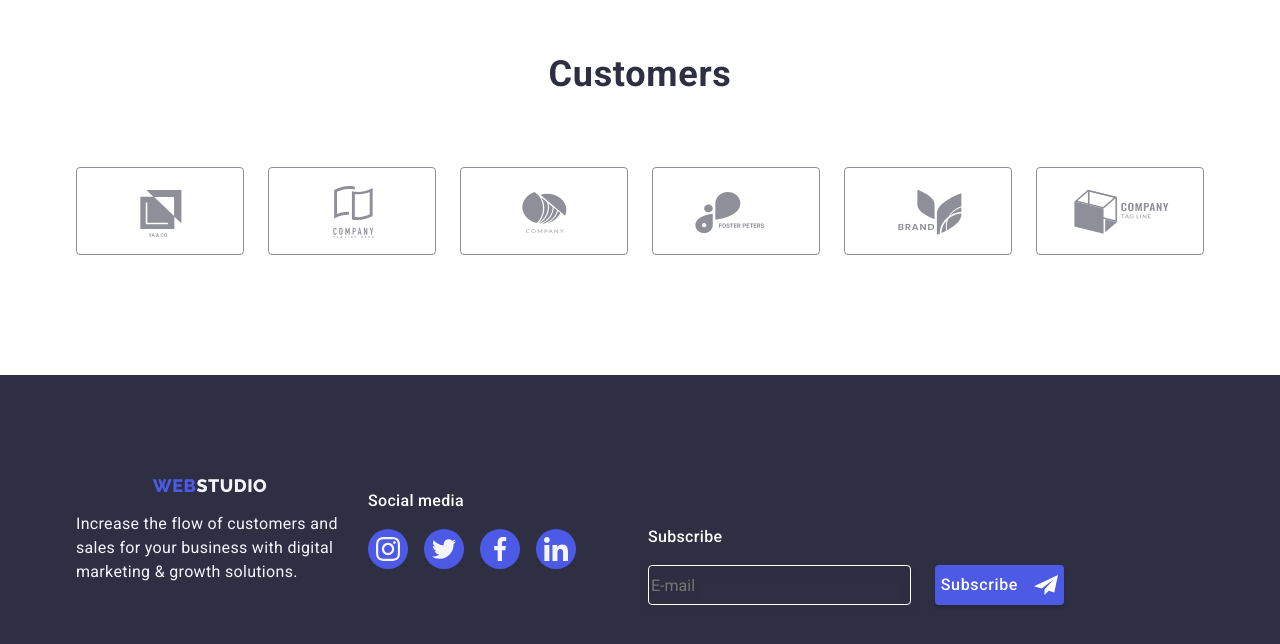
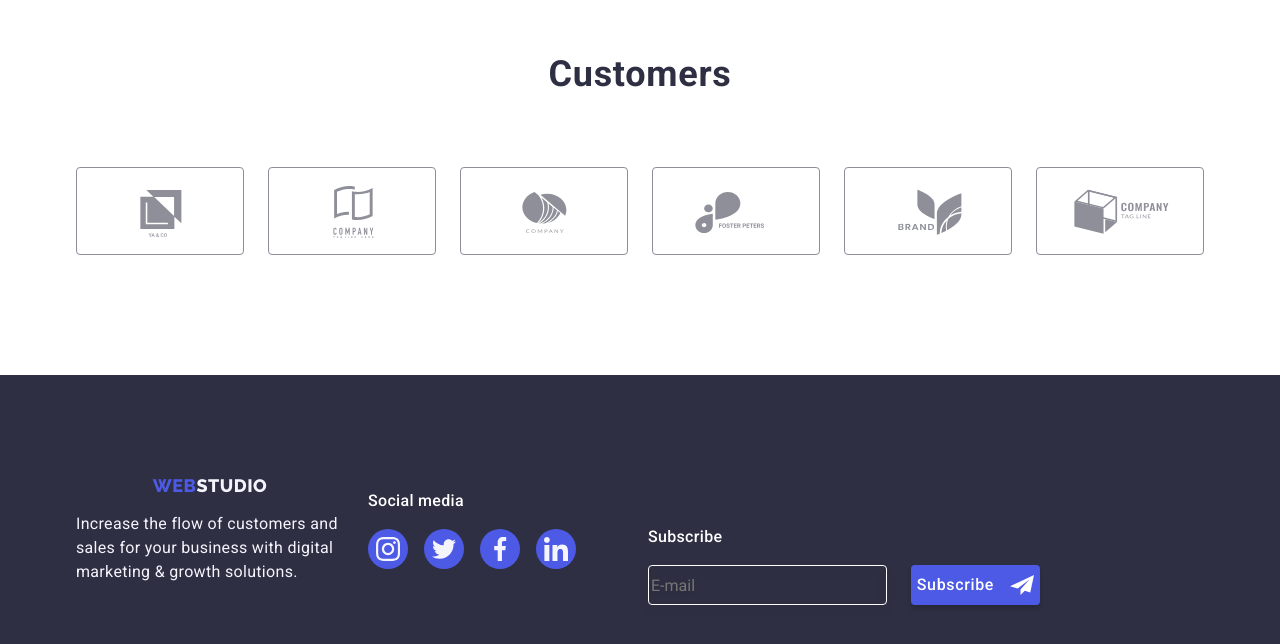
Before and after one commit to KRB-U/goit-markup-hw-07, a plain HTML site: page index.html in a window 1280 px wide. Shown: the part 2706-3350 px from the top of the page. Drawn offline with nearby package versions, Linux system fonts and the light colour scheme.

Commit message:
Update styles.css

```diff
--- a/css/styles.css
+++ b/css/styles.css
@@ -1111,12 +1111,7 @@ img {
     /* margin-right: 46px; */
     /* padding-top: 8px; */
     padding-right: 16px;
-  }
-}
-
-@media only screen and (min-width: 1200px) {
-  .form-subsr-input {
-    margin-bottom: 0;
+    margin: 0;
   }
 }
 
```
